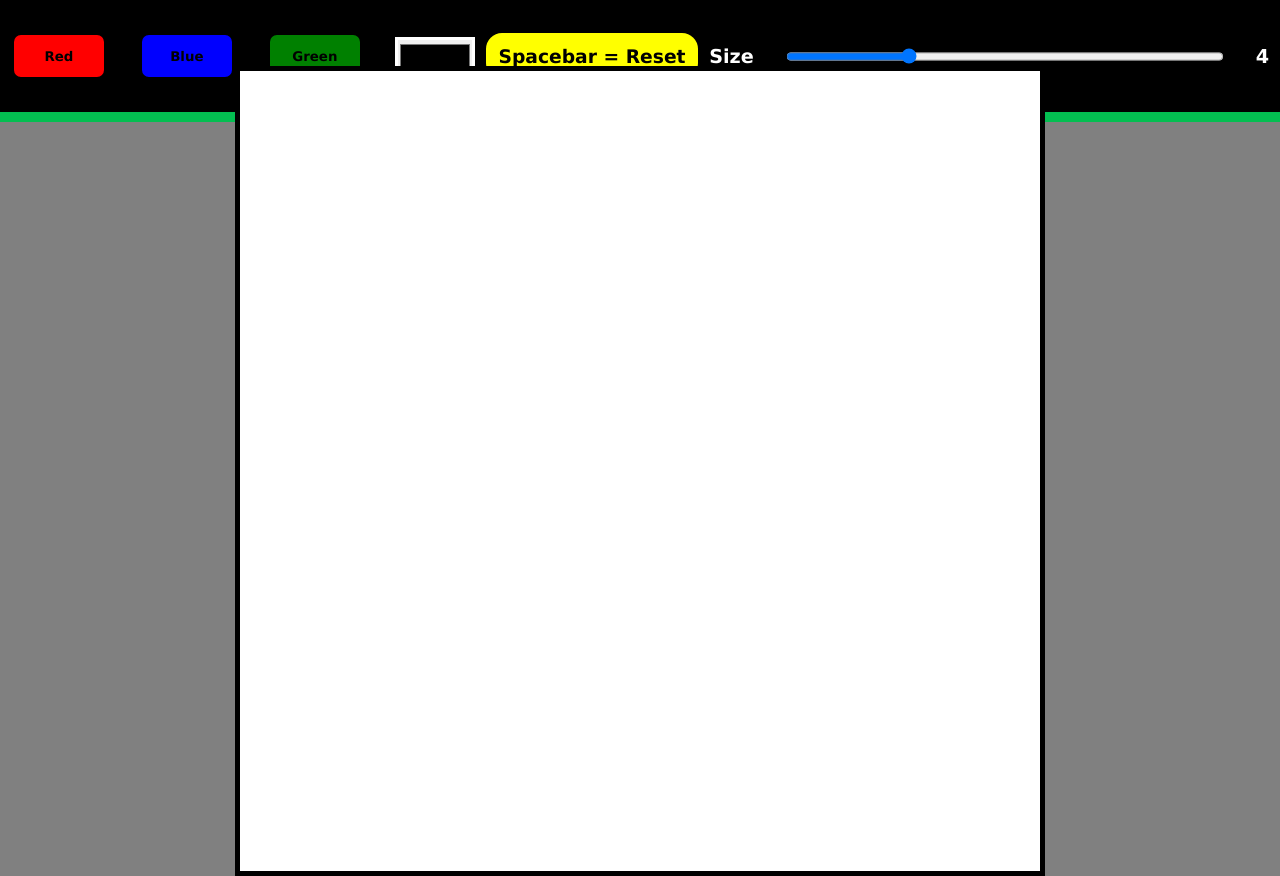
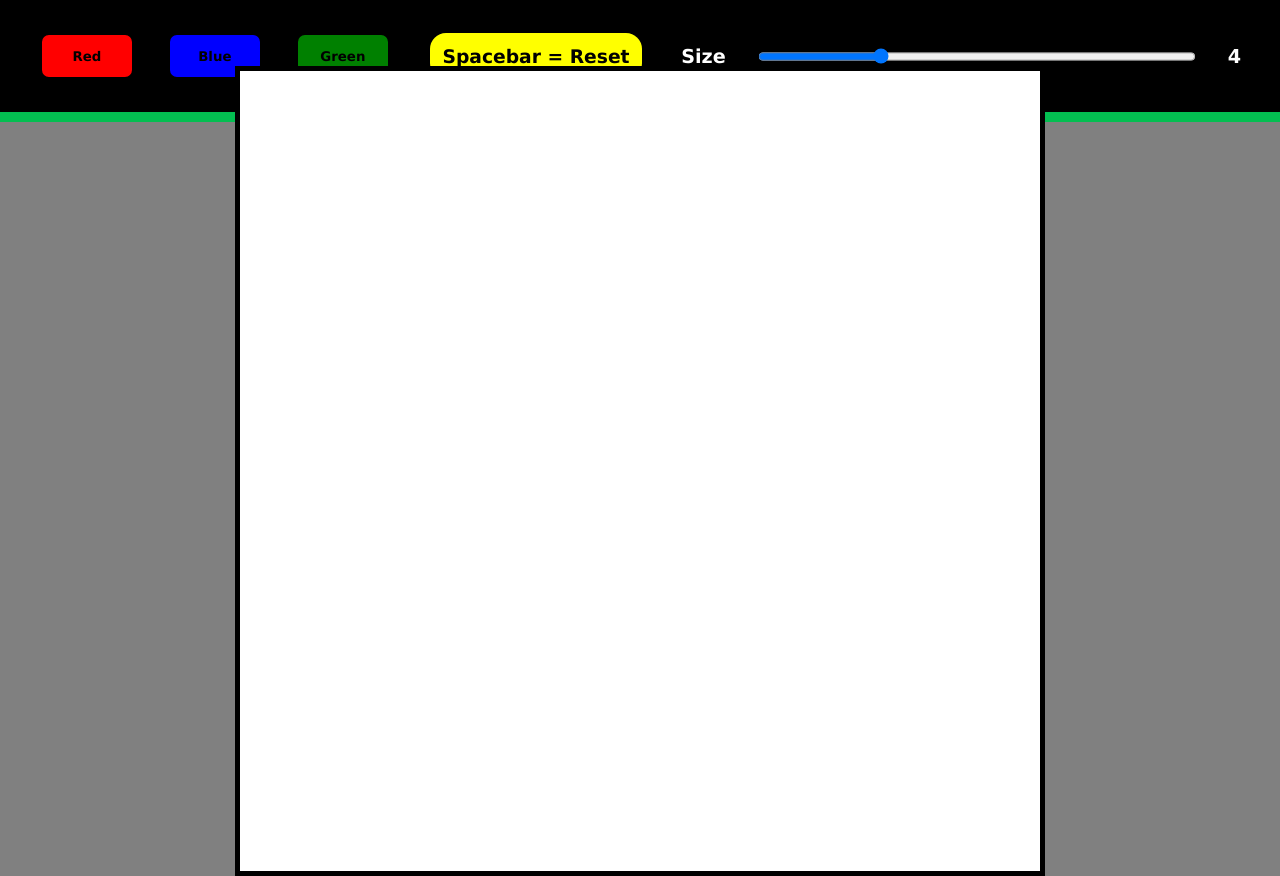
Before and after one commit to NateBess/Etch-A-Sketch, a plain HTML site: page index.html in a window 1280 px wide. Drawn offline with Linux system fonts and the light colour scheme.

Commit message:
Update index.html

```diff
--- a/index.html
+++ b/index.html
@@ -16,7 +16,6 @@
                 <button onclick="red()" class="buttons" id="red">Red</button>
                 <button onclick="blue()" class="buttons" id="blue">Blue</button>
                 <button onclick="green()" class="buttons" id="green">Green</button>
-                <input type="color" name="color" id="color-input">
             </div>
             <h3>Spacebar = Reset</h3>
             <div class="slider-container">
```
